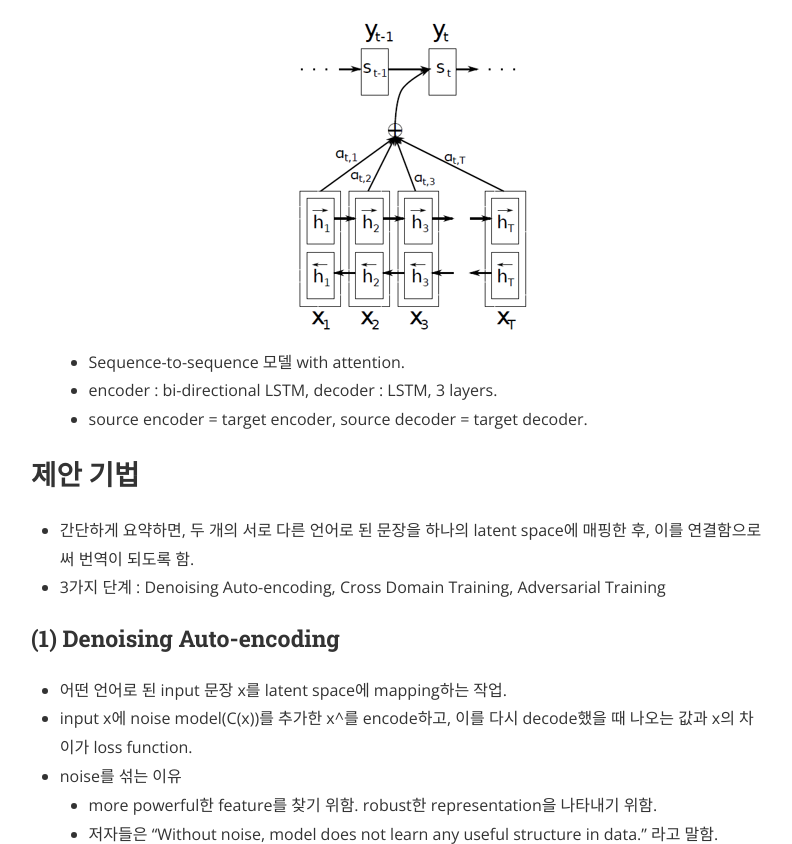
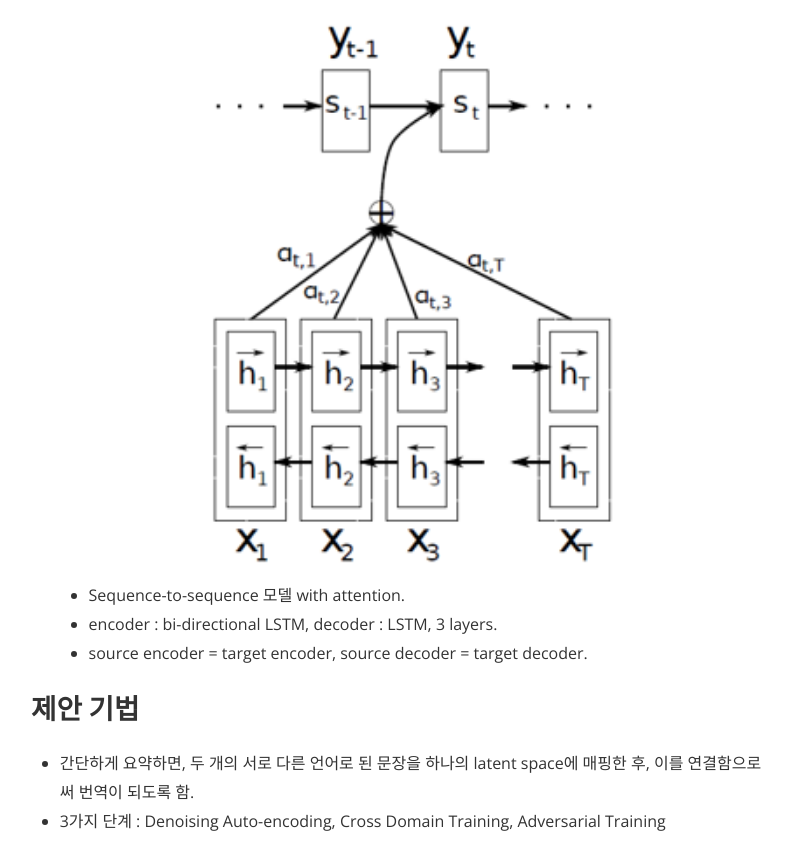
Before and after one commit to pod3275/pod3275.github.io, a Jekyll site: the page built from _posts/2019-04-08-UnsupervisedNMT.markdown, in a window 1280 px wide. Shown: the part 1480-2324 px from the top of the page, without its empty margins (241-1033 px from the left). Built offline with Jekyll 4.4.1, drawn with Linux system fonts in a browser that asks for light colours; nearby versions of some CDN libraries; comment, search, counter and statistics services are not loaded; grey boxes are pictures that could not be loaded.

Commit message:
img size

```diff
--- a/_posts/2019-04-08-UnsupervisedNMT.markdown
+++ b/_posts/2019-04-08-UnsupervisedNMT.markdown
@@ -30,7 +30,7 @@ categories: Paper
 
 - 모델
 
-  <img src="/assets/unsup1.png" title="seq-to-seq">
+  <img src="/assets/unsup1.png" title="seq-to-seq" width="60%">
 
   - Sequence-to-sequence 모델 with attention.
   - encoder : bi-directional LSTM, decoder : LSTM, 3 layers.
```
